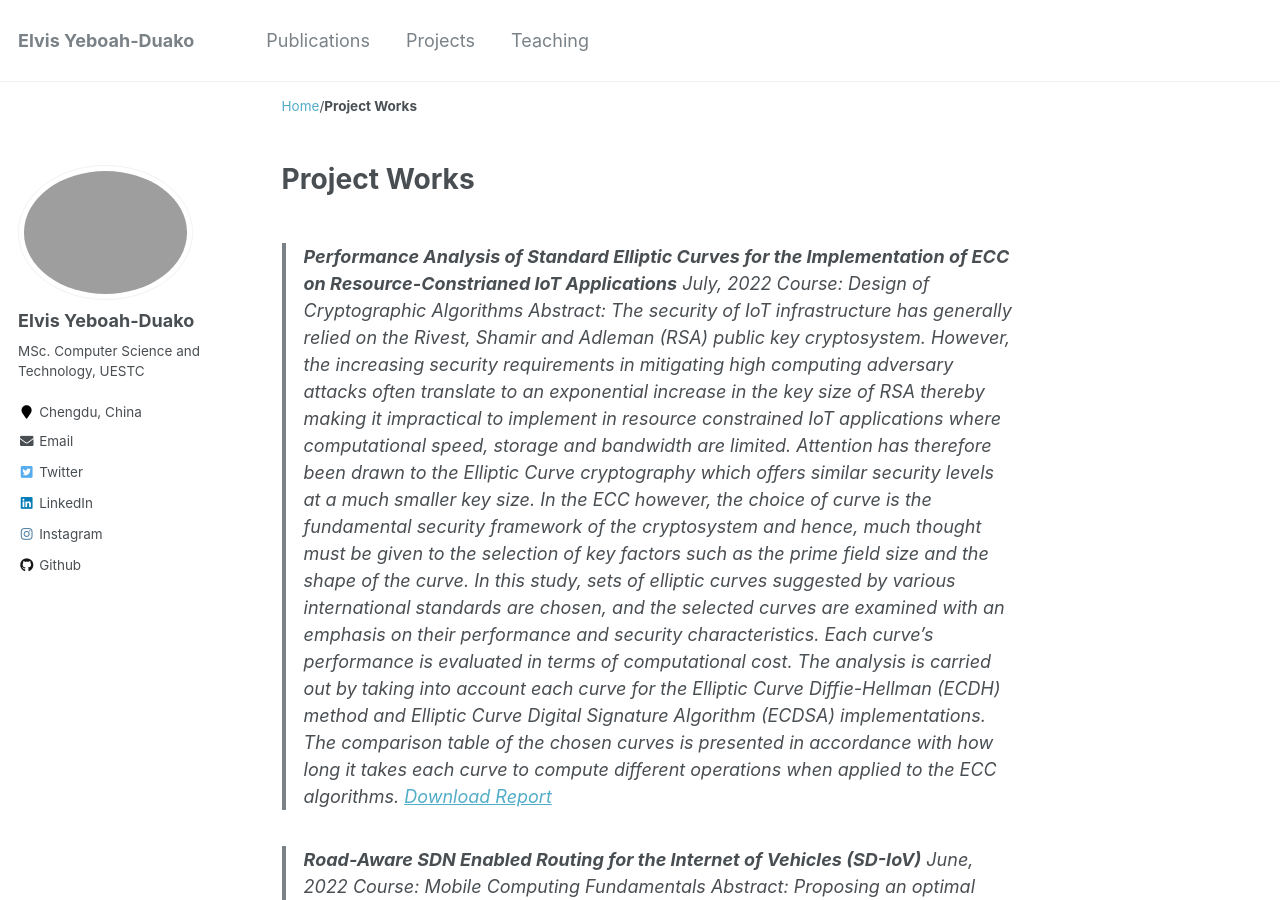
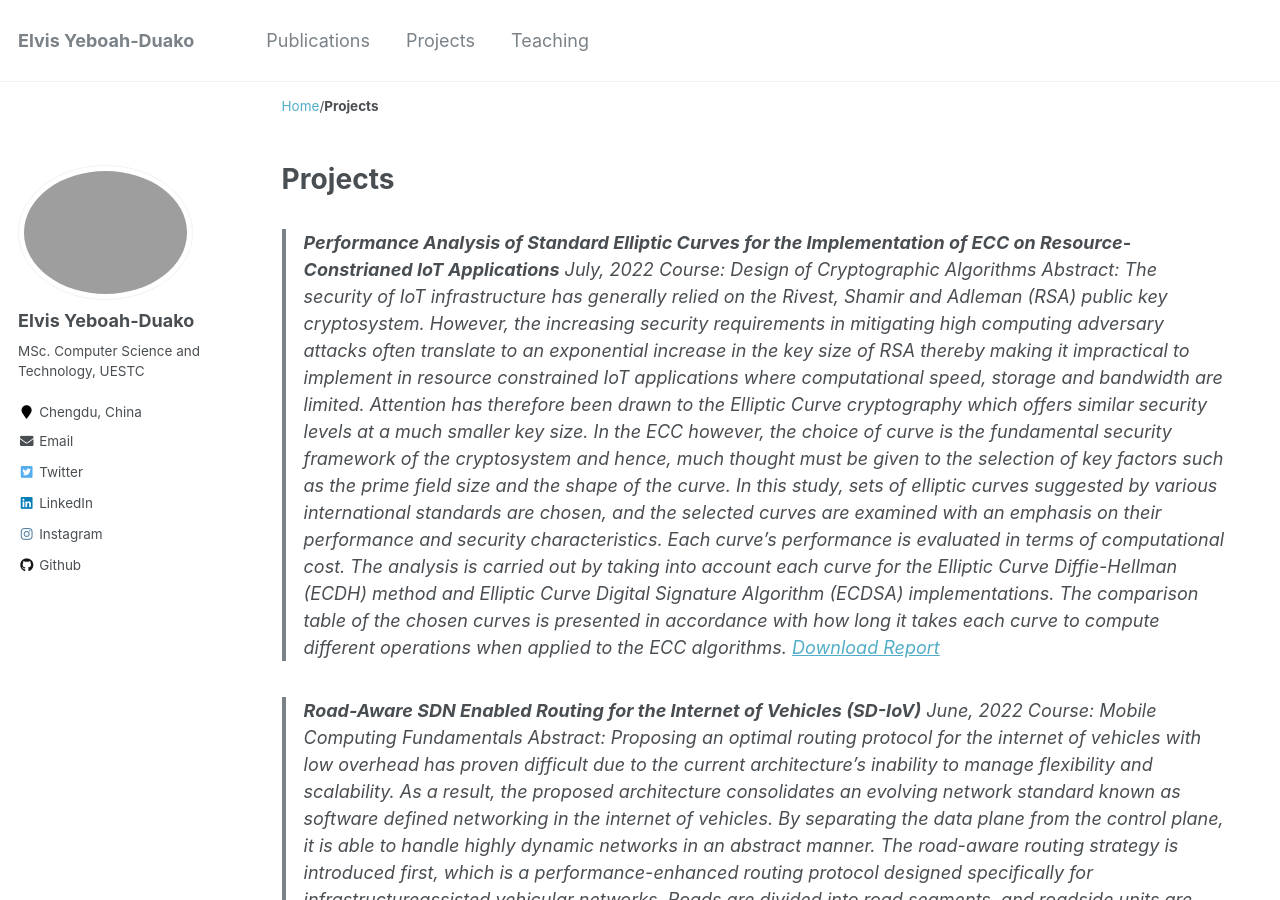
Before and after one commit to ydelvis/CV, a Jekyll site: the page built from _pages/projects.md, in a window 1280 px wide and 900 px high. Built offline with Jekyll 4.4.1, drawn with Linux system fonts in a browser that asks for light colours.

Commit message:
use static page for projects _ V

```diff
--- a/_pages/projects.md
+++ b/_pages/projects.md
@@ -1,10 +1,10 @@
 ---
+layout: archive
+title: "Projects"
 permalink: /projects/
-title: "Project Works"
-excerpt: "Project Works"
 author_profile: true
 redirect_from:
-  - /projects/
+  - /projects
 ---
 
 > **Performance Analysis of Standard Elliptic Curves for the Implementation of ECC on Resource-Constrianed IoT Applications**
```
